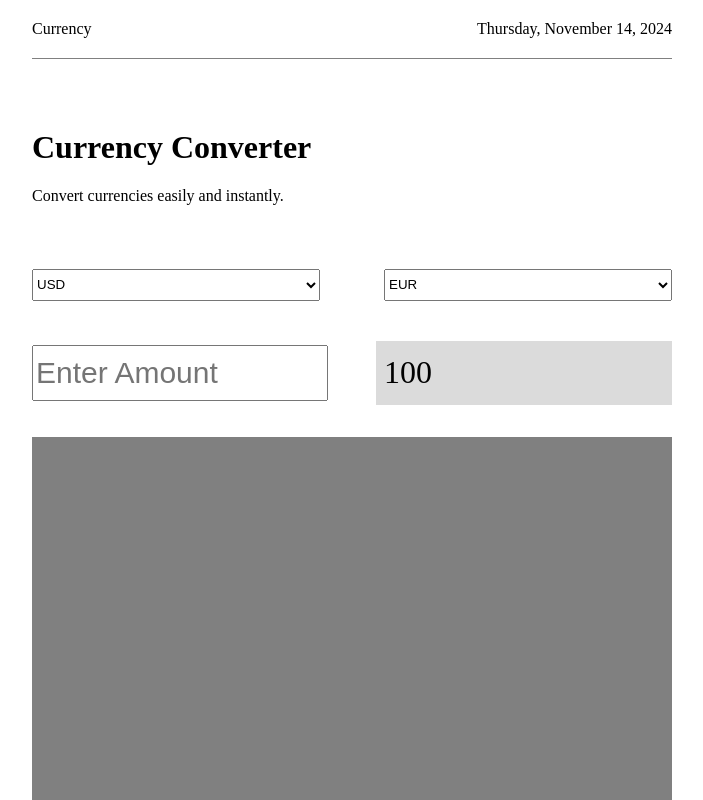
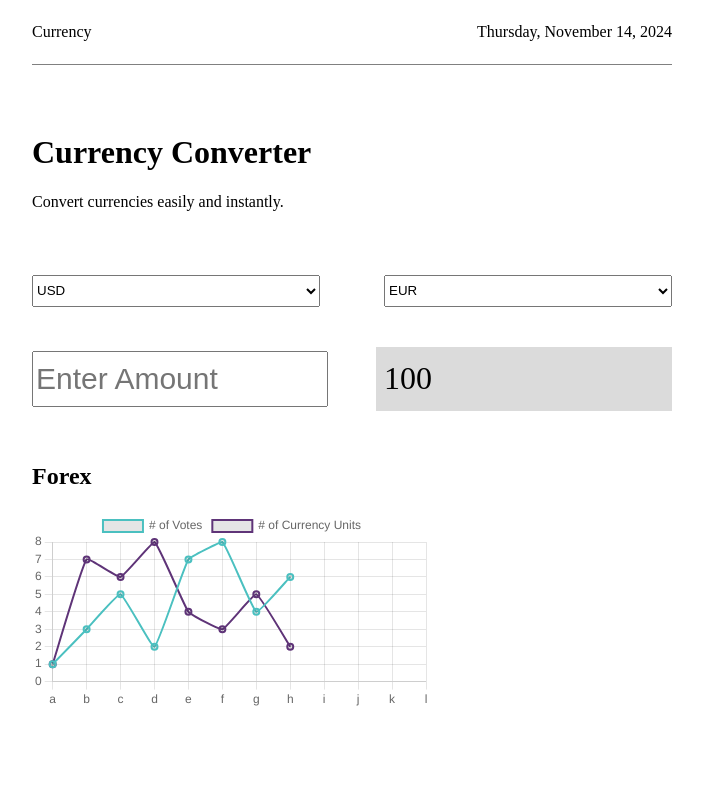
Before and after one commit to wisdom6715/RateSync, a React (Vite) app: page / in a window 1280 px wide. Shown: the whole page, without its empty margins (288-991 px from the left). Built offline with nearby package versions, Linux system fonts and the light colour scheme; no server answers.

Commit message:
working on the currency chart

```diff
--- a/package.json
+++ b/package.json
@@ -10,7 +10,9 @@
     "preview": "vite preview"
   },
   "dependencies": {
+    "chart.js": "^4.4.6",
     "react": "^18.3.1",
+    "react-chartjs-2": "^5.2.0",
     "react-dom": "^18.3.1"
   },
   "devDependencies": {
--- a/src/_components/chart/Graph.tsx
+++ b/src/_components/chart/Graph.tsx
@@ -1,11 +1,48 @@
-import React from 'react'
-import style from './graph.module.css'
-const Graph: React.FC = () => {
+import { Chart } from 'react-chartjs-2';
+import style from './graph.module.css';
+import { Chart as ChartJS, CategoryScale, LinearScale, LineElement, PointElement, Title, Tooltip, Legend } from 'chart.js';
+
+// Register necessary components for Line Chart
+ChartJS.register(CategoryScale, LinearScale, LineElement, PointElement, Title, Tooltip, Legend);
+
+const LineChart = () => {
+  // Combine both datasets into one datasets array
+  const data = {
+    labels: ['a', 'b', 'c', 'd', 'e', 'f', 'g', 'h', 'i', 'j', 'k', 'l'],
+    datasets: [
+      {
+        label: '# of Votes', // First line label
+        data: [1, 3, 5, 2, 7, 8, 4, 6], // First dataset
+        fill: false, // No filling for the area under the line
+        borderColor: 'rgba(75,192,192,1)', // Line color
+        tension: 0.1, // Line tension (smoothness)
+        borderWidth: 2
+      },
+      {
+        label: '# of Currency Units', // Second line label
+        data: [1, 7, 6, 8, 4, 3, 5, 2], // Second dataset
+        fill: false, // No filling for the area under the line
+        borderColor: 'rgba(95,52,120,1)', // Line color for the second line
+        tension: 0.1, // Line tension (smoothness)
+        borderWidth: 2
+      }
+    ]
+  };
+
+  const options = {
+    scales: {
+      y: {
+        beginAtZero: true
+      }
+    }
+  };
+
   return (
-    <div className={style.chartContainer}>
+    <div className={style.chartContainer} >
+      <h2>Forex</h2>
+      <Chart type="line" data={data} options={options} />
+    </div>
+  );
+};
 
-    </div>
-  )
-}
-
-export default Graph
+export default LineChart;
--- a/src/_components/chart/graph.module.css
+++ b/src/_components/chart/graph.module.css
@@ -1,5 +1,4 @@
 .chartContainer{
     width: 100%;
-    background-color: gray;
-    height: 50%;
+    height: 200px;
 }
--- a/src/_components/converter/Converter.tsx
+++ b/src/_components/converter/Converter.tsx
@@ -11,10 +11,12 @@ const Converter = () => {
   const [convertedAmount, setConvertedAmount] = useState<number>(100)
   useEffect(()=>{
     const fetchConvertCurrency = async(convertCurrency: string, selectedCurrency:string, amount: string)=>{
-        const response = await fetch(`https://api.frankfurter.app/latest?base=${selectedCurrency}&symbols=${convertCurrency}`);
-        const data = await response.json();
-        const convertedAmount = (parseFloat(amount) * data.rates[convertCurrency]).toFixed(2);
-        setConvertedAmount(parseFloat(convertedAmount));
+        if(convertCurrency != selectedCurrency){
+          const response = await fetch(`https://api.frankfurter.app/latest?base=${selectedCurrency}&symbols=${convertCurrency}`);
+          const data = await response.json();
+          const convertedAmount = (parseFloat(amount) * data.rates[convertCurrency]).toFixed(2);
+          setConvertedAmount(parseFloat(convertedAmount));
+        }
     }
     if (convertCurrency || selectedCurrency || amount) {
       fetchConvertCurrency(convertCurrency, selectedCurrency, amount);
```
Also changed, not shown: 1 other file (tests, documents, lock files or other folders).
